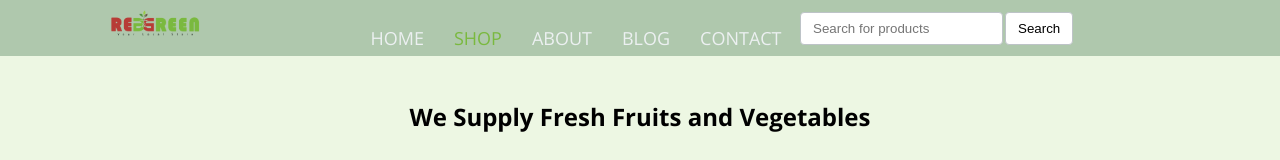
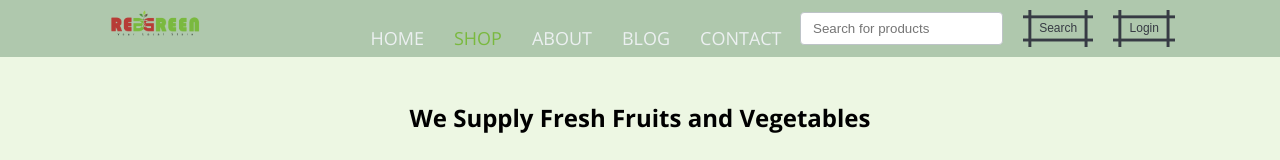
Before and after one commit to thummasreddy/red_green_front_end, a React (Create React App) app: page / in a window 1280 px wide. Shown: the top 160 px of the page. Built offline with nearby package versions, Linux system fonts and the light colour scheme.

Commit message:
Worked on Buttons CSS

```diff
--- a/src/Components/Navbar/Navbar.css
+++ b/src/Components/Navbar/Navbar.css
@@ -87,7 +87,7 @@ ul, li {
   display: flex;
   align-items: center;
   gap: 2px;
-  margin-right: 100px; /* Adjust the margin to move the search bar left */
+  margin-right: 80px; /* Adjust the margin to move the search bar left */
 }
 
 .search input {
@@ -101,22 +101,51 @@ ul, li {
 .search input:focus {
   border-color: #7ab93f;
 }
-
-.btn {
-  padding: 8px 12px; /* Match padding with search input */
-  border-radius: 4px;
-  border: 1px solid #bdc3c7; /* Match border with search input */
-  background-color: #fff; /* White background like search input */
-  color: #000; /* Change text color to black to match search input */
-  cursor: pointer;
-  transition: border-color 0.3s ease, background-color 0.3s ease, color 0.3s ease; /* Add transitions */
-  margin-right: 10px; /* Adjust the margin to move the button left */
+.search {
+  display: flex;
+  align-items: center;
+  gap: 10px; /* Increase the gap to add space between the search bar and buttons */
+  margin-right: 80px; /* Adjust the margin to move the search bar left */
 }
 
-.btn:hover {
-  background-color: #7ab93f;
-  border-color: #7ab93f;
-  color: #fff; /* Change text color to white on hover */
+.btn-primary,
+.btn-login {
+  --b: 3px;   /* border thickness */
+  --s: .45em; /* size of the corner */
+  --color: #373B44;
+
+  padding: calc(.5em + var(--s)) calc(.9em + var(--s));
+  color: var(--color);
+  --_p: var(--s);
+  background:
+    conic-gradient(from 90deg at var(--b) var(--b),#0000 90deg,var(--color) 0)
+    var(--_p) var(--_p)/calc(100% - var(--b) - 2*var(--_p)) calc(100% - var(--b) - 2*var(--_p));
+  transition: .3s linear, color 0s, background-color 0s;
+  outline: var(--b) solid #0000;
+  outline-offset: .4em;
+  font-size: 12px;
+
+  border: 0;
+
+  user-select: none;
+  -webkit-user-select: none;
+  touch-action: manipulation;
+  margin-left: 10px; /* Add margin between the buttons */
+}
+
+.btn-primary:hover,
+.btn-login:hover,
+.btn-primary:focus-visible,
+.btn-login:focus-visible {
+  --_p: 0px;
+  outline-color: var(--color);
+  outline-offset: .05em;
+}
+
+.btn-primary:active,
+.btn-login:active {
+  background: var(--color);
+  color: #fff;
 }
 
 
--- a/src/Components/Navbar/Navbar.js
+++ b/src/Components/Navbar/Navbar.js
@@ -46,22 +46,21 @@ const Navbar = () => {
         >
           <Link to='/blog'>Blog</Link>
         </li>
-
         <li
           className={`nav-item ${activeMenu === "contact" ? "active" : ""}`}
           onClick={() => handleMenuClick("contact")}
         >
           <Link to='/contact'>Contact</Link>
         </li>
-
-        </ul>
+      </ul>
 
       <div className="search">
         <input type="text" placeholder="Search for products"/>
         <button className="btn btn-primary" type="button">Search</button>
+        <button className="btn btn-login" type="button">Login</button> {/* Login button */}
       </div>
 
-        <button className="hamburger" onClick={toggleMobileMenu}>
+      <button className="hamburger" onClick={toggleMobileMenu}>
         <div className="bar"></div>
         <div className="bar"></div>
         <div className="bar"></div>
```
